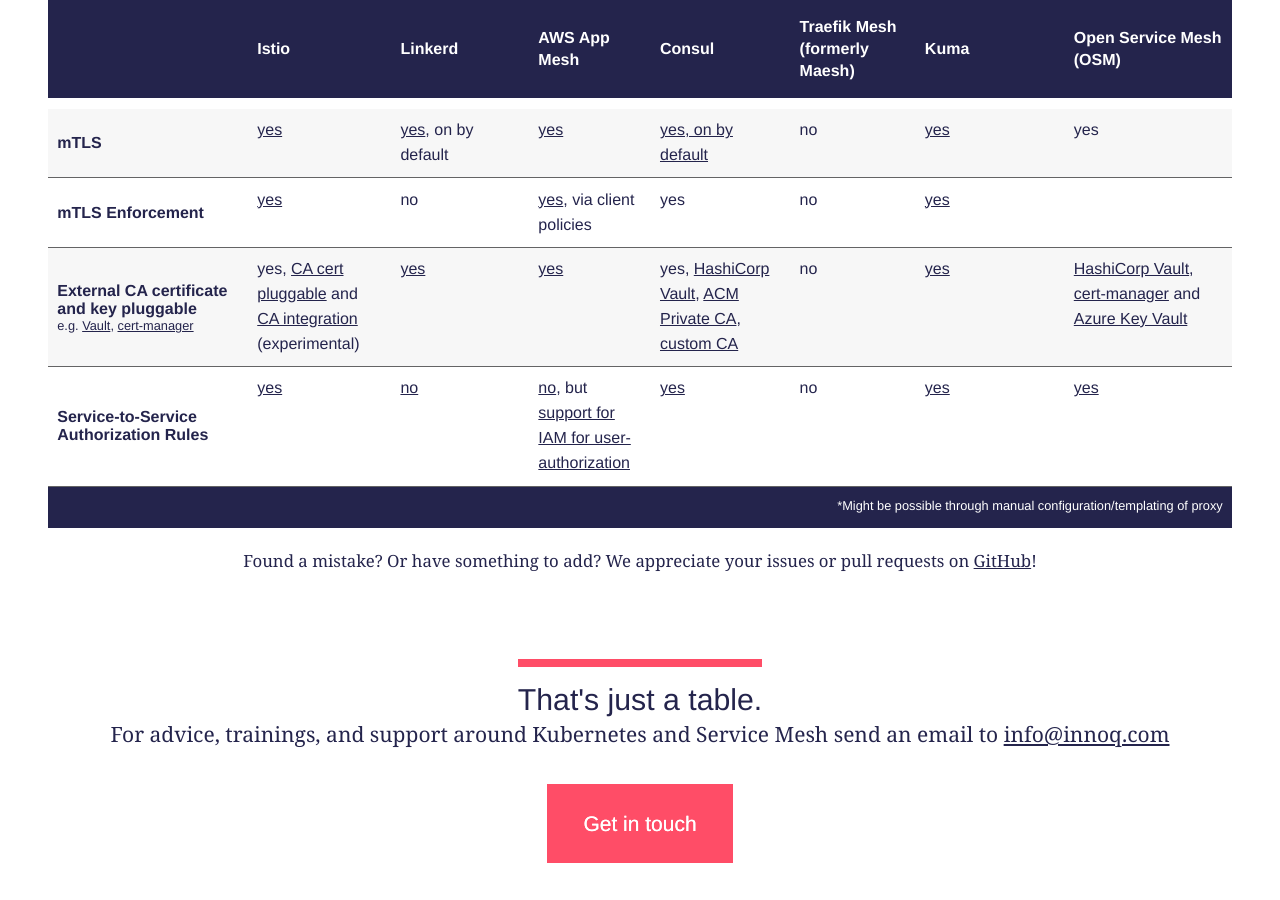
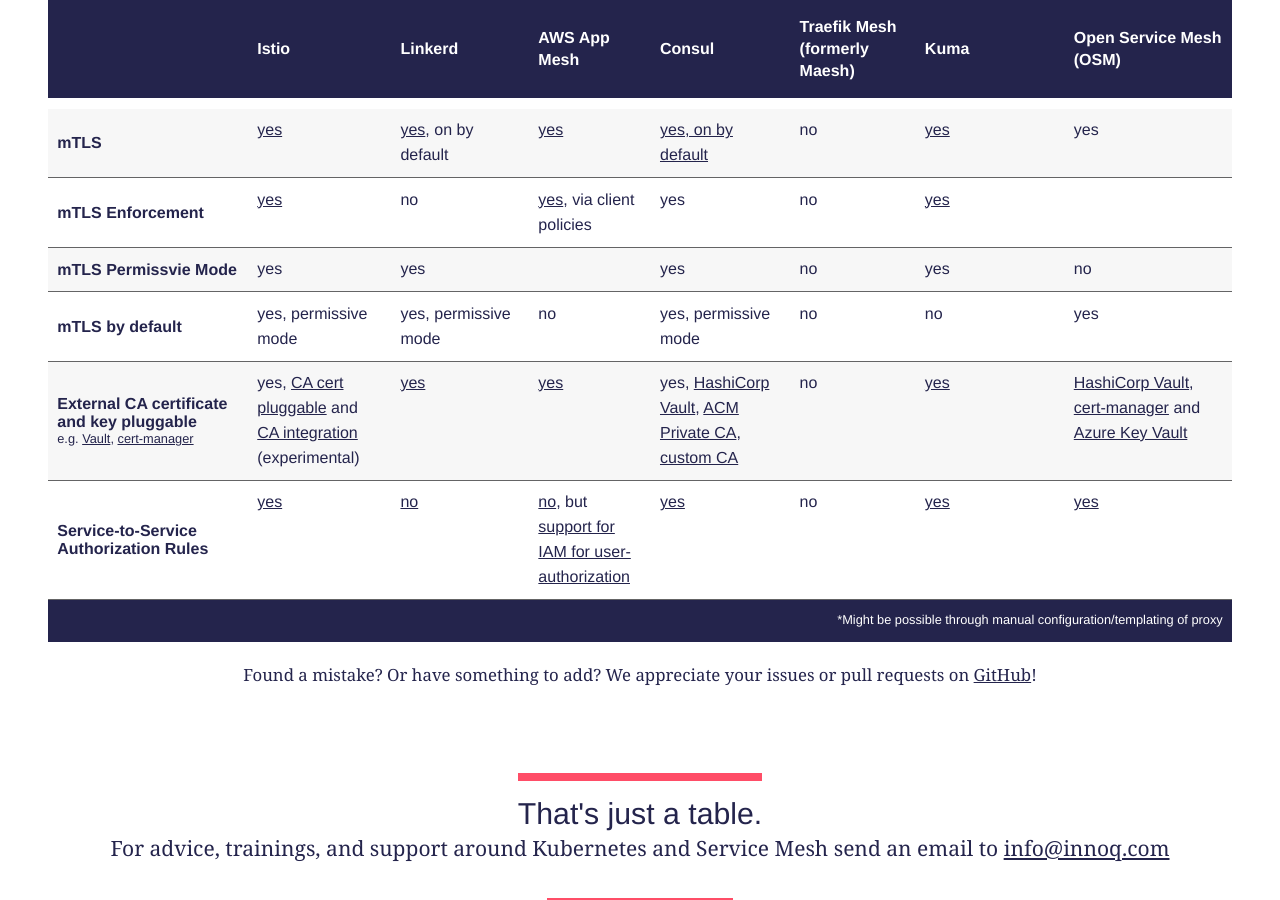
Before and after one commit to servicemesh-es/servicemesh.es, a Jekyll site: the page built from index.md, in a window 1280 px wide and 900 px high, scrolled down 9465 px. Built offline with Jekyll 4.4.1, drawn with Linux system fonts in a browser that asks for light colours; some web fonts are replaced.

Commit message:
add default mtls and mtls permissive features - resolves #52

```diff
--- a/_includes/comparison.html
+++ b/_includes/comparison.html
@@ -501,6 +501,26 @@
         <td></td>
       </tr>
       <tr>
+        <th scope="row">mTLS Permissvie Mode</th>
+        <td>yes</td>
+        <td>yes</td>
+        <td></td>
+        <td>yes</td>
+        <td>no</td>
+        <td>yes</td>
+        <td>no</td>
+      </tr>
+      <tr>
+        <th scope="row">mTLS by default</th>
+        <td>yes, permissive mode</td>
+        <td>yes, permissive mode</td>
+        <td>no</td>
+        <td>yes, permissive mode</td>
+        <td>no</td>
+        <td>no</td>
+        <td>yes</td>
+      </tr>
+      <tr>
         <th scope="row">External CA certificate and key pluggable <small class="form-text">e.g. <a href="https://www.vaultproject.io" target="_blank">Vault</a>, <a href="https://cert-manager.io/docs/installation/kubernetes/" target="_blank">cert-manager</a></small></th>
         <td>yes, <a href="https://istio.io/latest/docs/tasks/security/cert-management/plugin-ca-cert/" target="_blank">CA cert pluggable</a> and <a href="https://istio.io/latest/docs/tasks/security/cert-management/custom-ca-k8s/" target="_blank">CA integration</a> (experimental)</td>
         <td><a href="https://linkerd.io/2/tasks/use_external_certs/" target="_blank">yes</a></td>
```
